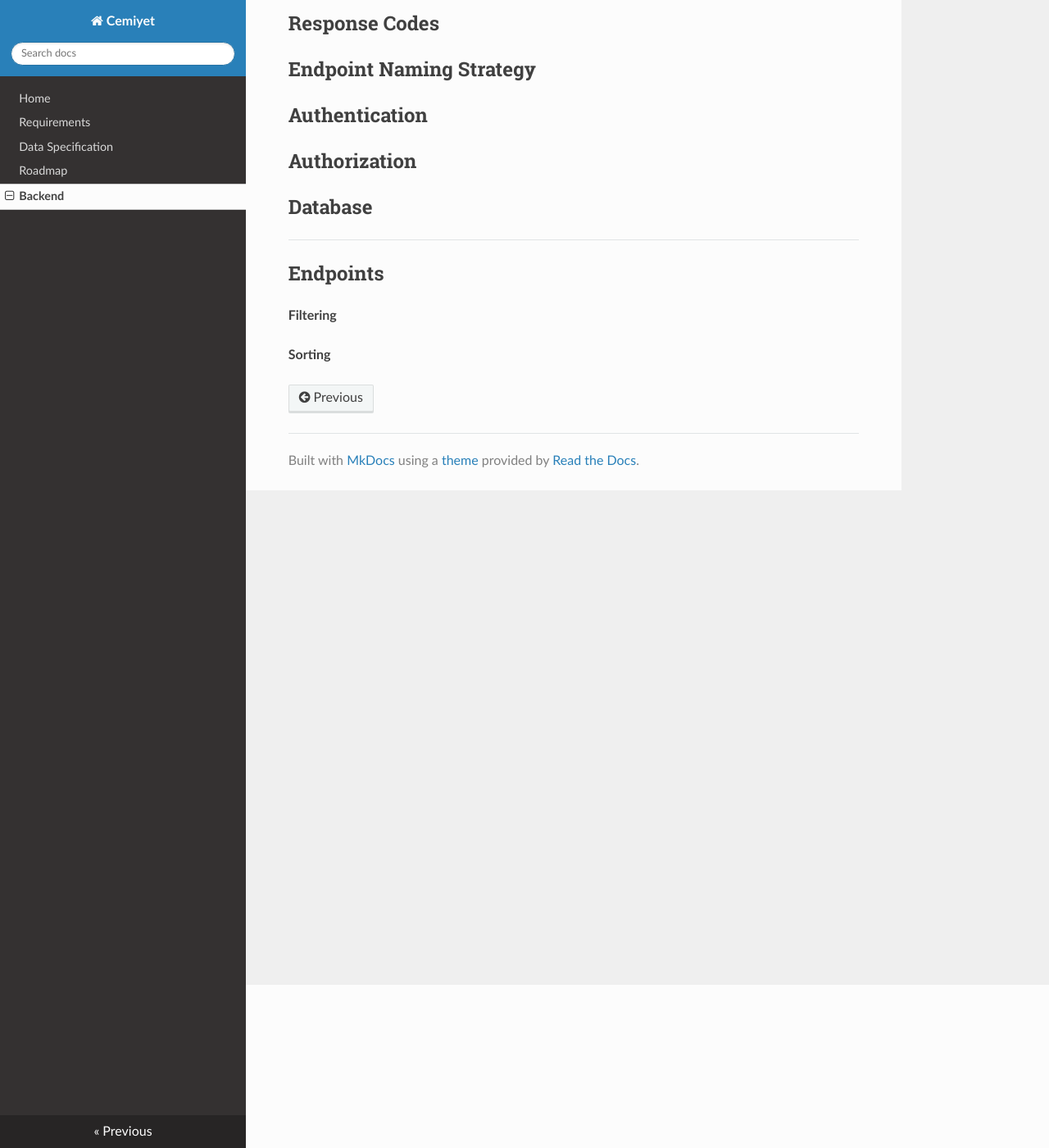
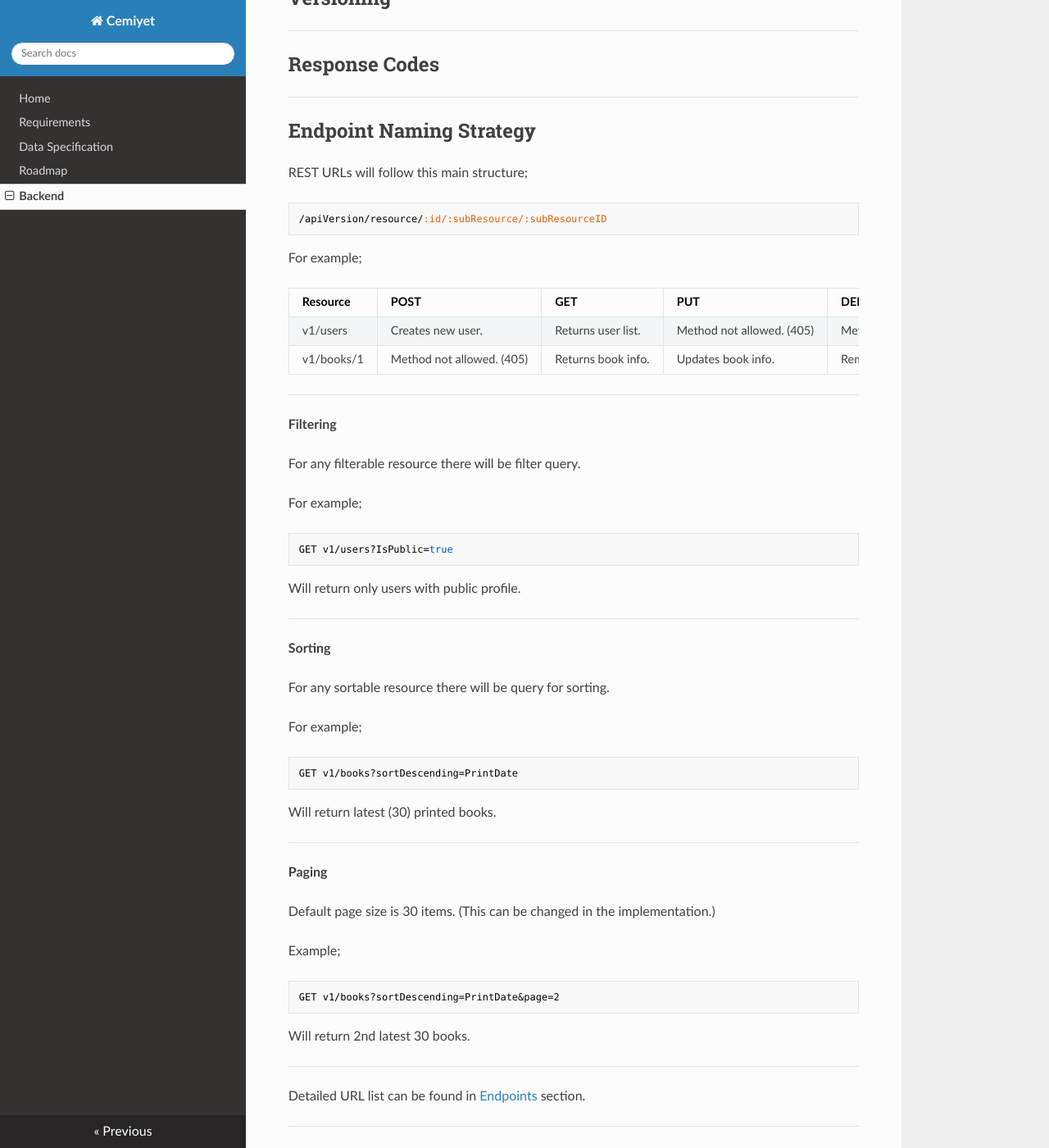
Before and after one commit to cemiyet/docs, an MkDocs documentation site: the page built from docs/back-end.md, in a window 1280 px wide and 1400 px high, scrolled down 199 px. Shown: the whole window at 82% size. Built offline with MkDocs 1.6.1, drawn with Linux system fonts in a browser that asks for light colours; nearby versions of some CDN libraries.

Commit message:
specified endpoint naming strategies. closes #5

```diff
--- a/docs/back-end.md
+++ b/docs/back-end.md
@@ -1,21 +1,80 @@
 ## Project Structure
+
+---
 
 ## Versioning
 
+---
+
 ## Response Codes
+
+---
 
 ## Endpoint Naming Strategy
 
+REST URLs will follow this main structure;
+
+    /apiVersion/resource/:id/:subResource/:subResourceID
+
+For example;
+
+| Resource | POST | GET | PUT | DELETE |
+|--|--|--|--|--|
+| v1/users | Creates new user. | Returns user list. | Method not allowed. (405) | Method not allowed. (405) |
+| v1/books/1 | Method not allowed. (405) | Returns book info. | Updates book info. | Removes book. |
+
+---
+
+**Filtering**
+
+For any filterable resource there will be filter query.
+
+For example;
+
+    GET v1/users?IsPublic=true
+
+Will return only users with public profile.
+
+---
+
+**Sorting**
+
+For any sortable resource there will be query for sorting.
+
+For example;
+
+    GET v1/books?sortDescending=PrintDate
+
+Will return latest (30) printed books.
+
+---
+
+**Paging**
+
+Default page size is 30 items. (This can be changed in the implementation.)
+
+Example;
+
+    GET v1/books?sortDescending=PrintDate&page=2
+
+Will return 2nd latest 30 books.
+
+---
+
+Detailed URL list can be found in [Endpoints](#endpoints) section.
+
+---
+
 ## Authentication
 
+---
+
 ## Authorization
+
+---
 
 ## Database
 
 ---
 
 ## Endpoints
-
-**Filtering**
-
-**Sorting**
```
